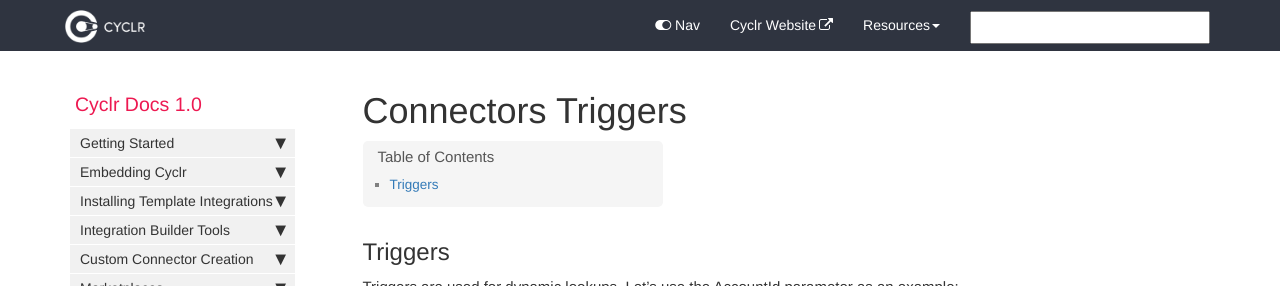
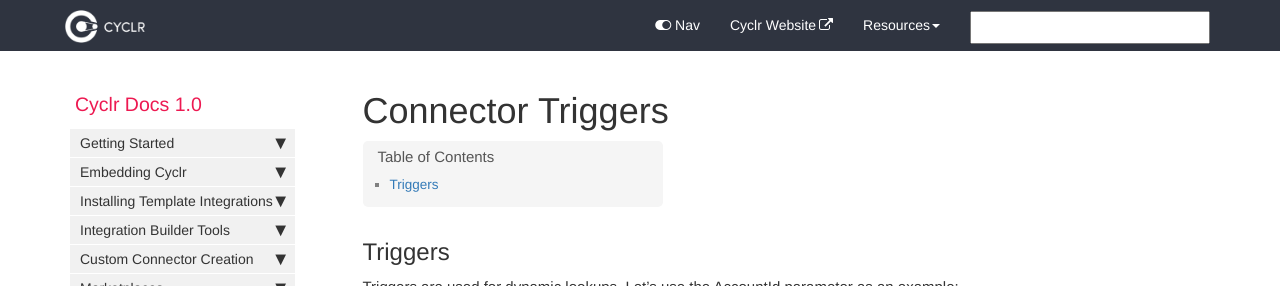
Before and after one commit to sneakysneak/docs, a Jekyll site: the page built from pages/custom-connectors/07-triggers.md, in a window 1280 px wide and 1258 px high. Shown: the top 286 px of the window. Built offline with Jekyll 4.4.1, drawn with Linux system fonts in a browser that asks for light colours; nearby versions of some CDN libraries; comment, search, counter and statistics services are not loaded.

Commit message:
Update 07-triggers.md

```diff
--- a/pages/custom-connectors/07-triggers.md
+++ b/pages/custom-connectors/07-triggers.md
@@ -1,7 +1,7 @@
 ---
-title: Connectors Triggers
+title: Connector Triggers
 sidebar: cyclr_sidebar
-permalink: connectors-triggers
+permalink: connector-triggers
 tags: [connector-creation]
 ---
 
```
